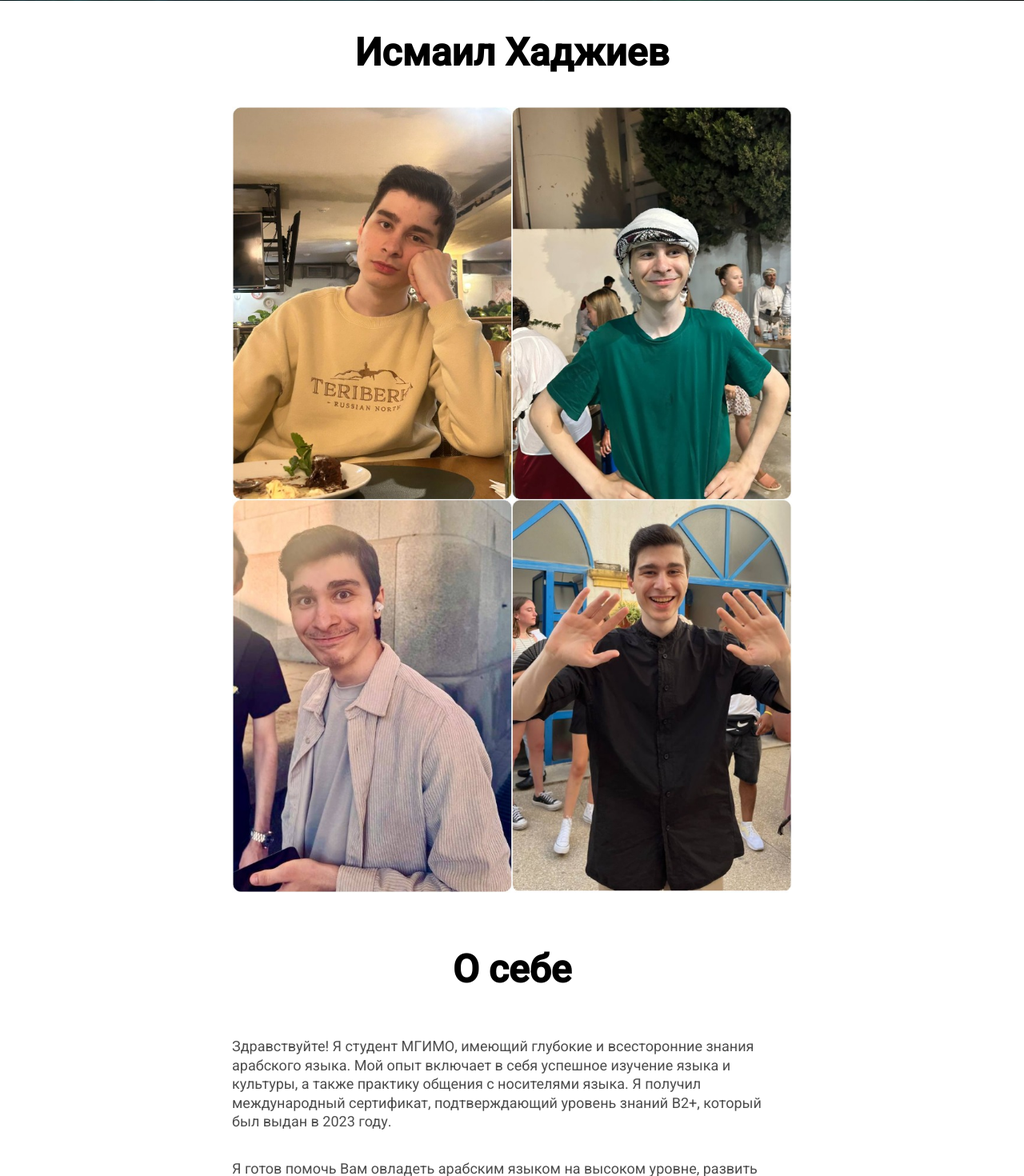
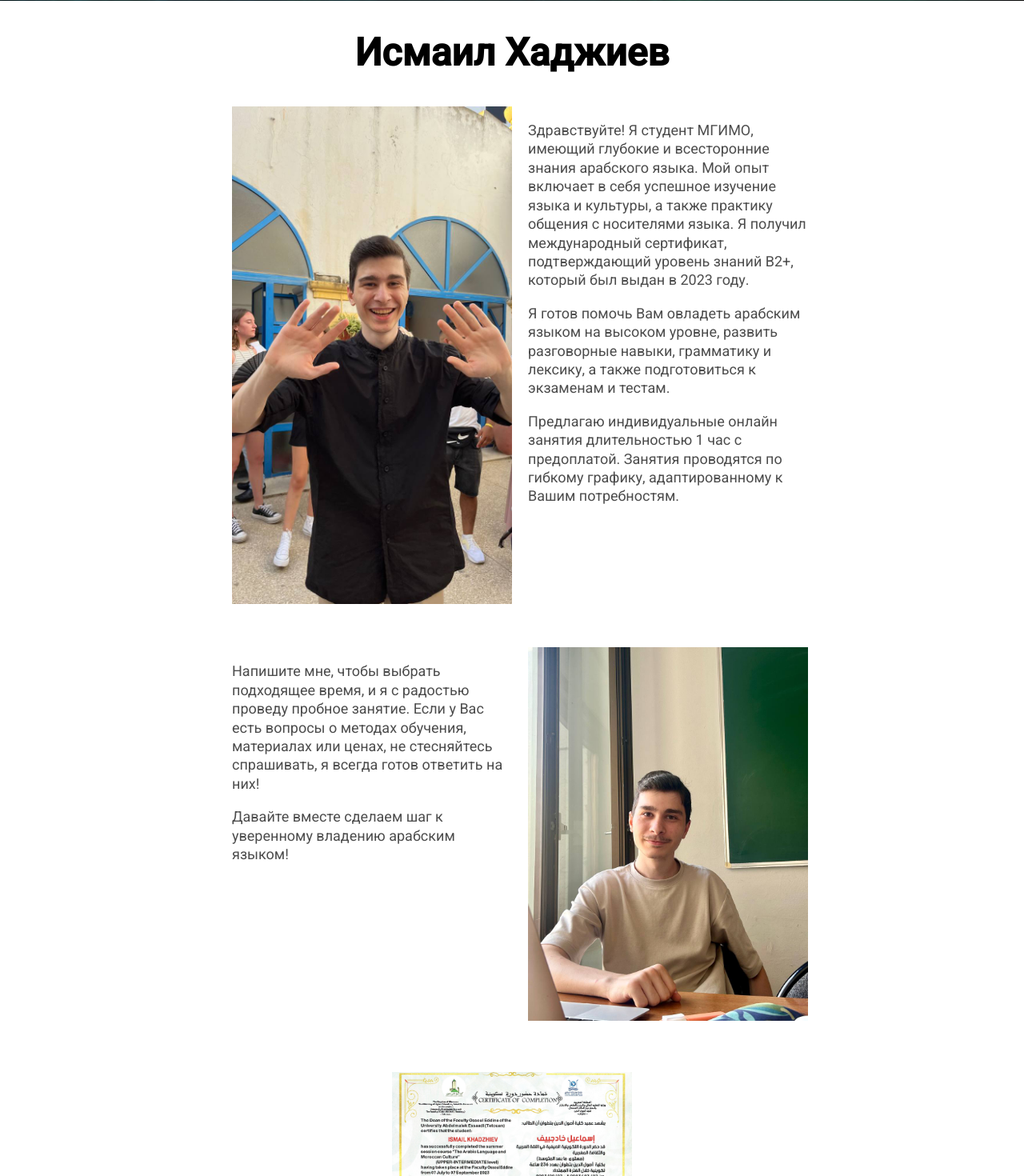
Before and after one commit to Sa1ivan/arabia, an Angular app: page / in a window 1280 px wide. Shown: the part 980-2450 px from the top of the page at 80% size. Built offline with nearby package versions, Linux system fonts and the light colour scheme; no server answers.

Commit message:
update main section

```diff
--- a/src/app/app.component.html
+++ b/src/app/app.component.html
@@ -2,22 +2,32 @@
     <app-header></app-header>
 </section>
 <section class="section__main">
+    <h2 class="main__title">Исмаил Хаджиев</h2>
     <div class="main">
-        <h2 class="main__title">Исмаил Хаджиев</h2>
-         <img src="assets/images/MyCollages.jpg" class="main__collage" alt="Индивидуальный урок арабского языка онлайн с репетитором из МГИМО"/>
-         <h2 class="main__title">О себе</h2>
+        <div>
+            <img src="assets/images/1.jpg" class="main__collage" alt="Индивидуальный урок арабского языка онлайн с репетитором из МГИМО"/>
+        </div>
+        <div class="main__desc">
             <p class="main__text-desc">Здравствуйте! Я студент МГИМО, имеющий глубокие и всесторонние знания арабского языка. Мой опыт включает в себя успешное изучение языка и культуры, а также практику общения с носителями языка. Я получил международный сертификат, подтверждающий уровень знаний B2+, который был выдан в 2023 году.
             </p>
             <p class="main__text-desc">Я готов помочь Вам овладеть арабским языком на высоком уровне, развить разговорные навыки, грамматику и лексику, а также подготовиться к экзаменам и тестам.
             </p>
             <p class="main__text-desc">Предлагаю индивидуальные онлайн занятия длительностью 1 час с предоплатой. Занятия проводятся по гибкому графику, адаптированному к Вашим потребностям.
             </p>
+        </div>
+        <div class="main__desc">
             <p class="main__text-desc">Напишите мне, чтобы выбрать подходящее время, и я с радостью проведу пробное занятие. Если у Вас есть вопросы о методах обучения, материалах или ценах, не стесняйтесь спрашивать, я всегда готов ответить на них!
             </p>
             <p class="main__text-desc">Давайте вместе сделаем шаг к уверенному владению арабским языком!
             </p>
+        </div>
+        <div>
+            <img src="assets/images/2.jpg" class="main__collage" alt="Индивидуальный урок арабского языка онлайн с репетитором из МГИМО"/>
+        </div>
+    </div>
+</section>
+<section class="section__img">
     <div class="main__image" (click)="open()"></div>
-    </div>
 </section>
 <section class="section__price">
     <app-price></app-price>
@@ -32,7 +42,7 @@
     <app-words></app-words>
 </section>
 <section class="section__author">
-    <div class="main author">
+    <div class="main__end author">
         <a href="https://github.com/Sa1ivan" class="main__link" target="_blank">
             <img src="assets/images/icons8-github.svg" class="main__logo">
             <span class="main__text">Salivan-</span>
--- a/src/app/app.component.scss
+++ b/src/app/app.component.scss
@@ -7,6 +7,12 @@
     visibility: hidden;
     overflow: hidden;
   }
+  &__img {
+    margin: 0;
+    padding: 0;
+    display: flex;
+    justify-content: center;
+  }
 }
 .section__header {
     position: relative;
@@ -14,13 +20,28 @@
 }
 
 .main {
-  display: flex;
-  flex-direction: column;
+  display: grid;
+  grid-template-columns: 50% 50%;
+  gap: 20px;
   align-items: center;
   padding: 0 20px;
   max-width: 740px;
   margin: 0 auto;
   box-sizing: border-box;
+
+  &__end {
+    display: flex;
+    flex-direction: column;
+    align-items: center;
+    padding: 0 20px;
+    max-width: 740px;
+    margin: 0 auto;
+    box-sizing: border-box;
+  }
+
+  &__desc {
+    align-self: flex-start;
+  }
 
   &__title {
     text-align: center;
--- a/src/app/components/contact/contact.component.scss
+++ b/src/app/components/contact/contact.component.scss
@@ -60,6 +60,11 @@
     border-radius: 10px;
     text-decoration: none;
   }
+  &__text:hover {
+    background: rgb(57, 54, 204);
+    border: 2px solid white;
+    color: white;
+  }
 }
 
 @media screen and (max-width: 585px) {
--- a/src/app/components/modal/modal.component.ts
+++ b/src/app/components/modal/modal.component.ts
@@ -1,5 +1,5 @@
 import { Component } from '@angular/core';
-import { MatDialog, MatDialogContent } from '@angular/material/dialog';
+import { MatDialogContent } from '@angular/material/dialog';
 import {MatIconModule} from '@angular/material/icon';
 
 
--- a/src/app/services/items.service.ts
+++ b/src/app/services/items.service.ts
@@ -1,5 +1,5 @@
 import { Injectable } from '@angular/core';
-import { HttpClient } from '@angular/common/http';
+import {HttpClient} from '@angular/common/http';
 import { priceMapper} from "../mappers/price.mapper";
 import {map, Observable} from "rxjs";
 import {IItemsPriceData, IItemsReviewData} from "../models/items.model";
```
Also changed, not shown: src/assets/images/1.jpg (added), src/assets/images/2.jpg (added). Lines whose indentation alone changed are shown as unchanged.
